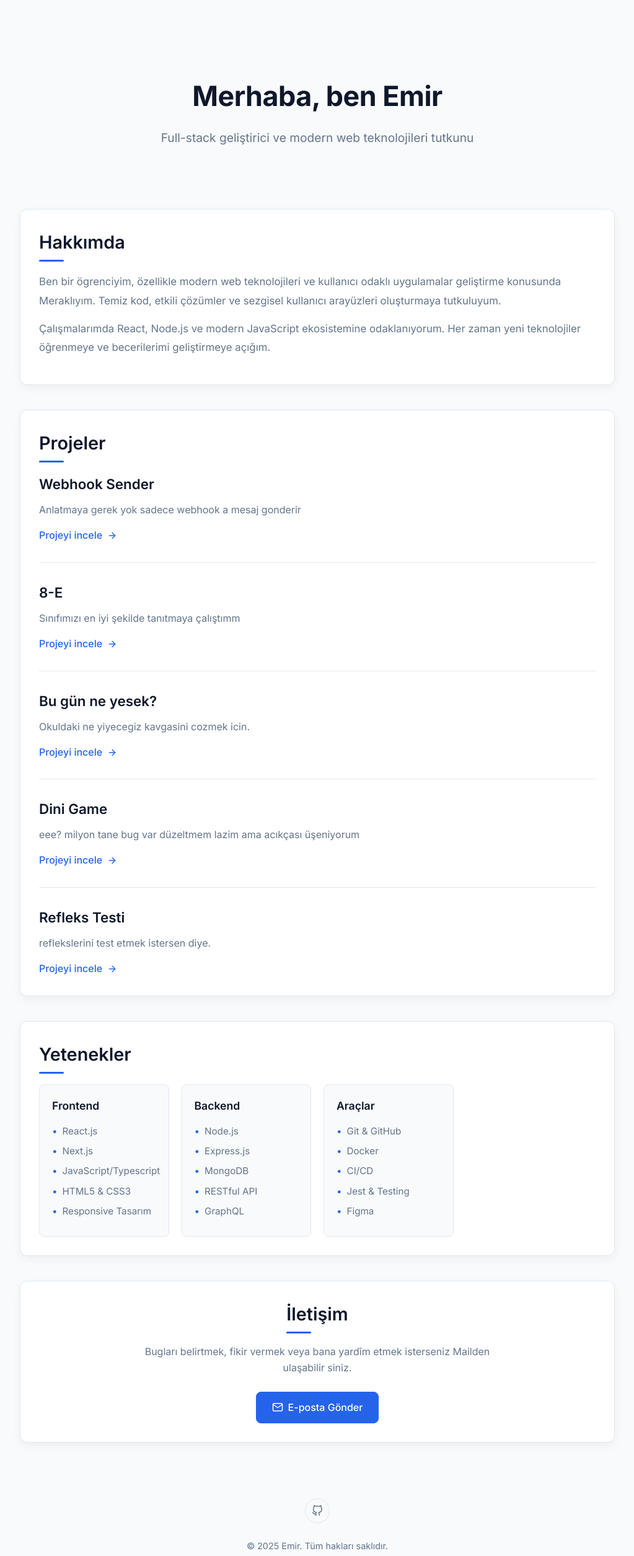
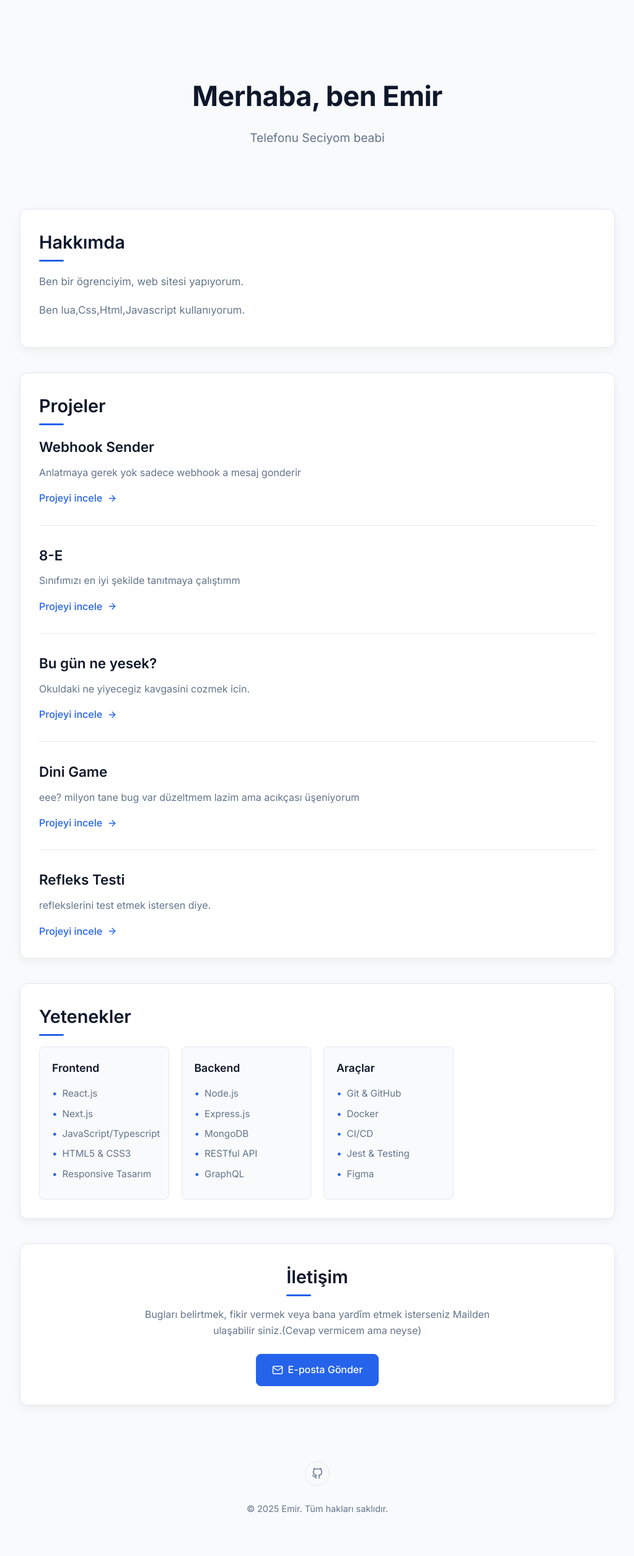
Before and after one commit to emirontop/About-me, a Next.js app: page / in a window 1280 px wide. Shown: the top 2510 px of the page at 62% size, without its empty margins (128-1151 px from the left). Built offline with nearby package versions, Linux system fonts and the light colour scheme.

Commit message:
Update index.js

```diff
--- a/pages/index.js
+++ b/pages/index.js
@@ -34,25 +34,23 @@ export default function Home() {
   return (
     <div className="container">
       <Head>
-        <title>Emir | Yazılım Geliştirici</title>
-        <meta name="description" content="Emir'in kişisel web sitesi ve portfolyosu" />
+        <title>Emoç</title>
+        <meta name="description" content="Aga neden yaptim bilmiyom" />
         <link rel="icon" href="/favicon.ico" />
       </Head>
 
       <header>
         <h1>Merhaba, ben Emir</h1>
-        <p>Full-stack geliştirici ve modern web teknolojileri tutkunu</p>
+        <p>Telefonu Seciyom beabi</p>
       </header>
 
       <section className="about">
         <h2>Hakkımda</h2>
         <p>
-          Ben bir ögrenciyim, özellikle modern web teknolojileri ve kullanıcı odaklı uygulamalar geliştirme konusunda Meraklıyım.
-          Temiz kod, etkili çözümler ve sezgisel kullanıcı arayüzleri oluşturmaya tutkuluyum.
+          Ben bir ögrenciyim, web sitesi yapıyorum.
         </p>
         <p>
-          Çalışmalarımda React, Node.js ve modern JavaScript ekosistemine odaklanıyorum.
-          Her zaman yeni teknolojiler öğrenmeye ve becerilerimi geliştirmeye açığım.
+        Ben lua,Css,Html,Javascript kullanıyorum.
         </p>
       </section>
 
@@ -116,7 +114,7 @@ export default function Home() {
       <section className="contact">
         <h2>İletişim</h2>
         <p>
-        Bugları belirtmek, fikir vermek veya bana yardîm etmek isterseniz Mailden ulaşabilir siniz.
+        Bugları belirtmek, fikir vermek veya bana yardîm etmek isterseniz Mailden ulaşabilir siniz.(Cevap vermicem ama neyse)
         </p>
         <div className="contact-buttons">
           <a href="mailto:dincemirata@gmail.com" className="contact-btn">
```
